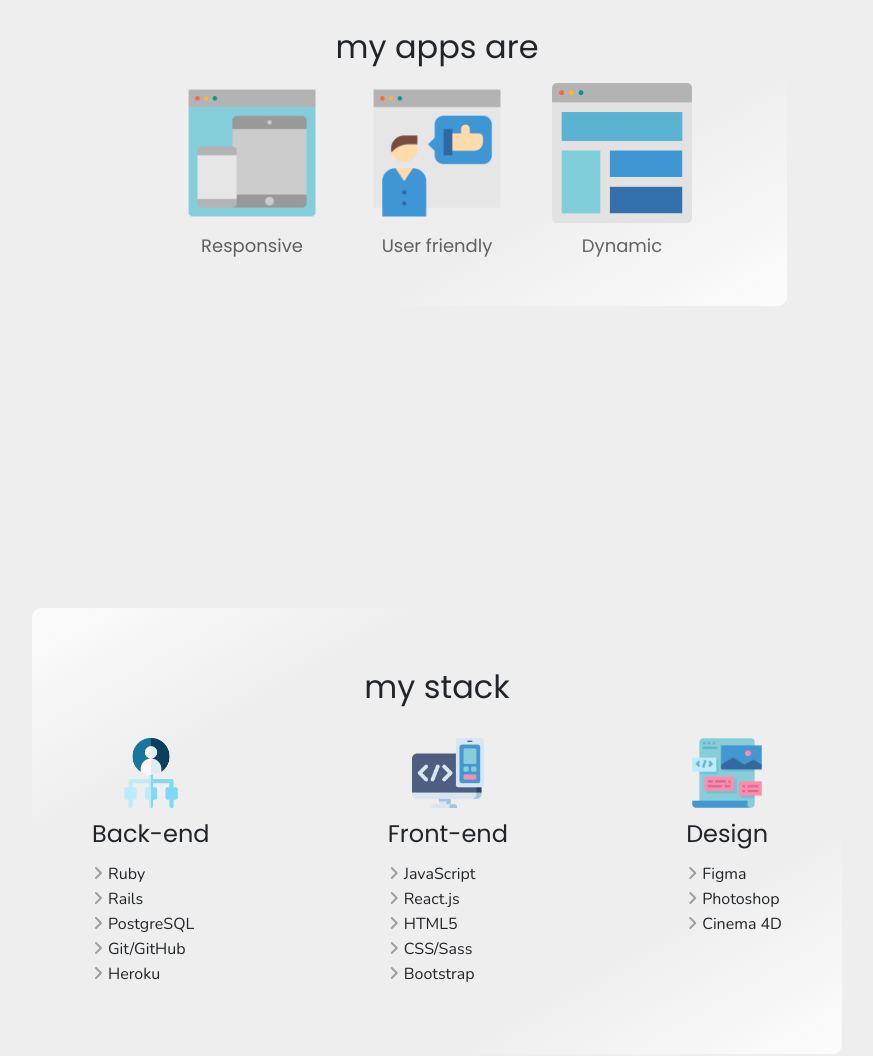
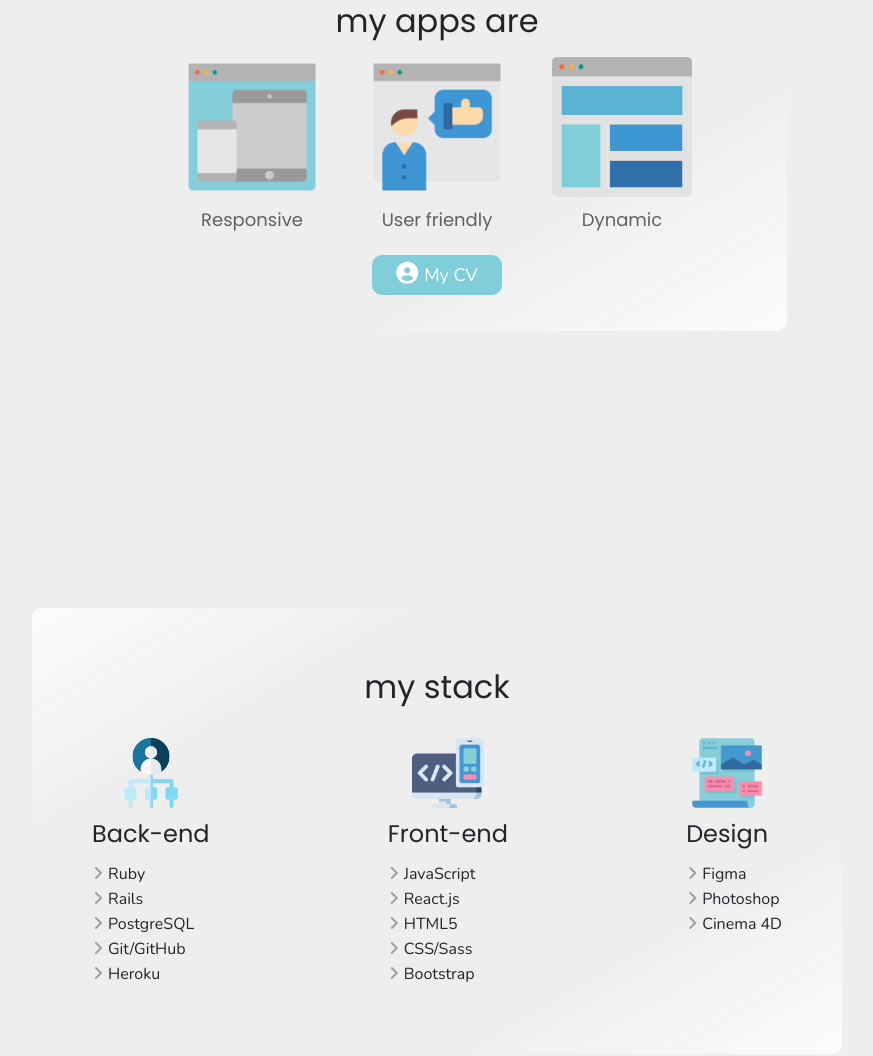
Before and after one commit to alisasilina/my-portfolio, a website: page index.html in a window 1280 px wide. Shown: the part 1169-2225 px from the top of the page, without its empty margins (203-1076 px from the left). Drawn offline with nearby package versions, Linux system fonts and the light colour scheme; a web font is replaced by a local one.

Commit message:
cv added

```diff
--- a/assets/stylesheets/sections/_about.scss
+++ b/assets/stylesheets/sections/_about.scss
@@ -32,6 +32,23 @@
   img {
     width: 140px;
     margin-bottom: 12px;
+  }
+}
+
+.cv {
+  font-size: 18px;
+  color: white;
+  background: $blue;
+  border-radius: 10px;
+  padding: 8px 24px;
+  i {
+    margin-right: 6px;
+    font-size: 22px;
+  }
+  &:hover {
+    background: $middle-blue;
+    text-decoration: none;
+    color: white;
   }
 }
 
--- a/index.html
+++ b/index.html
@@ -75,6 +75,10 @@
             <h5>Dynamic</h5>
           </div>
         </div>
+        <br>
+        <a href='https://drive.google.com/file/d/1b2D5SRLlHPNYbneohzZDJfCQzkJYRcS8/view?usp=sharing' class='cv'>
+          <i class="fas fa-user-circle"></i>My CV
+        </a>
       </div>
     </div>
 
```
Also changed, not shown: assets/stylesheets/style.css, 1 other file.
